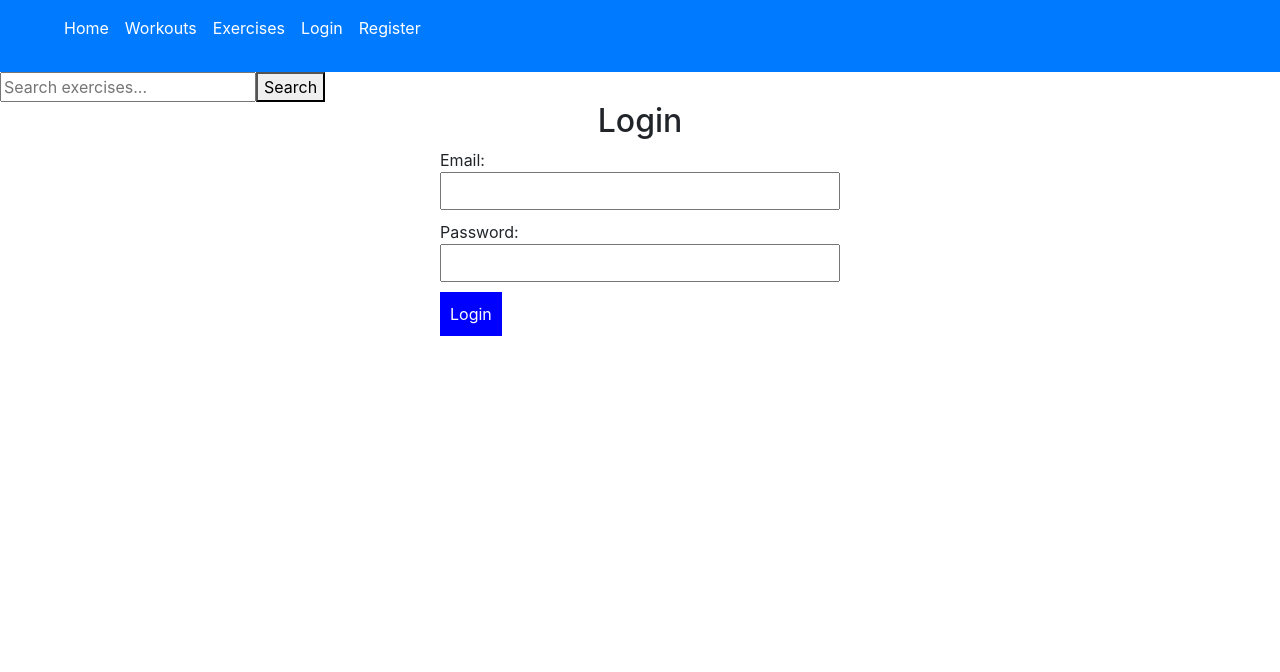
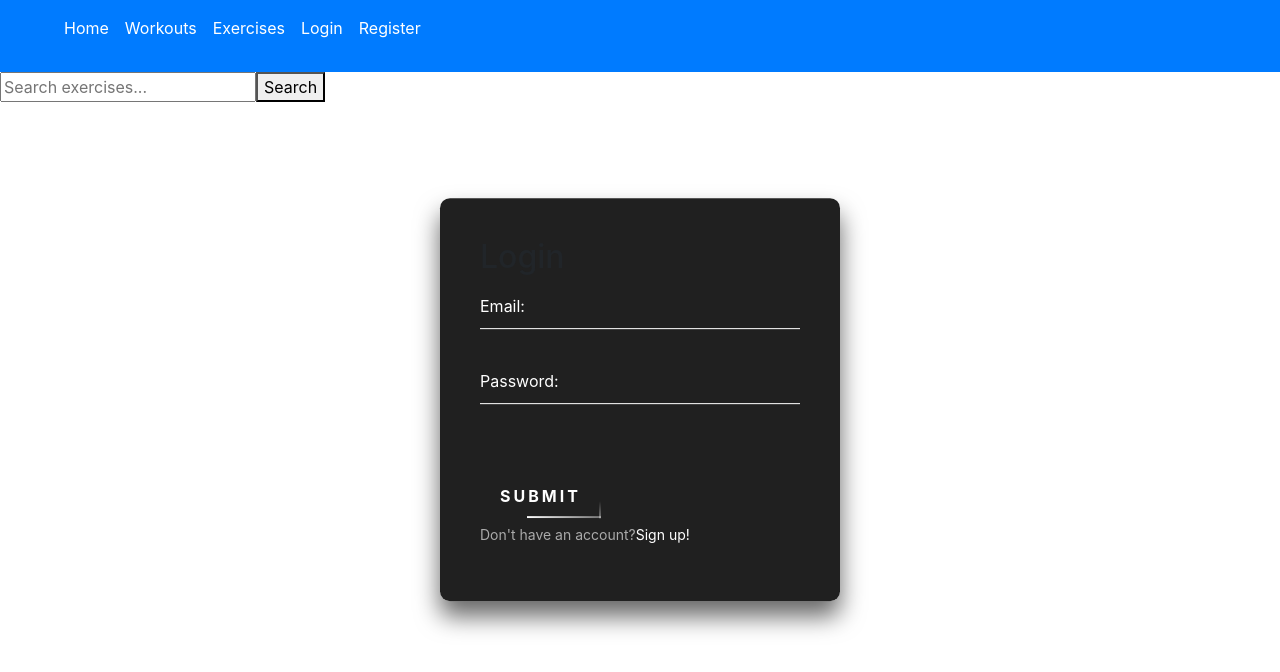
Before and after one commit to Bsquiat1/fitness-app-frontend, a React (Create React App) app: page /login in a window 1280 px wide. Shown: the top 672 px of the page. Built offline with nearby package versions, Linux system fonts and the light colour scheme; a web font is replaced by a local one.

Commit message:
login box styles

```diff
--- a/src/App.css
+++ b/src/App.css
@@ -0,0 +1,179 @@
+.login-box {
+    position: absolute;
+    top: 50%;
+    left: 50%;
+    width: 400px;
+    padding: 40px;
+    margin: 20px auto;
+    transform: translate(-50%, -55%);
+    background: rgba(8, 8, 8, 0.9);
+    box-sizing: border-box;
+    box-shadow: 0 15px 25px rgba(0,0,0,.6);
+    border-radius: 10px;
+  }
+
+  .login-box p:first-child {
+    margin: 0 0 30px;
+    padding: 0;
+    color: #fff;
+    text-align: center;
+    font-size: 1.5rem;
+    font-weight: bold;
+    letter-spacing: 1px;
+  }
+
+  .login-box .user-box {
+    position: relative;
+  }
+
+  .login-box .user-box input {
+    width: 100%;
+    padding: 10px 0;
+    font-size: 16px;
+    color: #fff;
+    margin-bottom: 30px;
+    border: none;
+    border-bottom: 1px solid #fff;
+    outline: none;
+    background: transparent;
+  }
+
+  .login-box .user-box label {
+    position: absolute;
+    top: 0;
+    left: 0;
+    padding: 10px 0;
+    font-size: 16px;
+    color: #fff;
+    pointer-events: none;
+    transition: .5s;
+  }
+
+  .login-box .user-box input:focus ~ label,
+  .login-box .user-box input:valid ~ label {
+    top: -20px;
+    left: 0;
+    color: #fff;
+    font-size: 12px;
+  }
+
+  .login-box form a {
+    position: relative;
+    display: inline-block;
+    padding: 10px 20px;
+    font-weight: bold;
+    color: #fff;
+    font-size: 16px;
+    text-decoration: none;
+    text-transform: uppercase;
+    overflow: hidden;
+    transition: .5s;
+    margin-top: 40px;
+    letter-spacing: 3px
+  }
+
+  .login-box a:hover {
+    background: #fff;
+    color: #272727;
+    border-radius: 5px;
+  }
+
+  .login-box a span {
+    position: absolute;
+    display: block;
+  }
+
+  .login-box a span:nth-child(1) {
+    top: 0;
+    left: -100%;
+    width: 100%;
+    height: 2px;
+    background: linear-gradient(90deg, transparent, #fff);
+    animation: btn-anim1 1.5s linear infinite;
+  }
+
+  @keyframes btn-anim1 {
+    0% {
+      left: -100%;
+    }
+
+    50%,100% {
+      left: 100%;
+    }
+  }
+
+  .login-box a span:nth-child(2) {
+    top: -100%;
+    right: 0;
+    width: 2px;
+    height: 100%;
+    background: linear-gradient(180deg, transparent, #fff);
+    animation: btn-anim2 1.5s linear infinite;
+    animation-delay: .375s
+  }
+
+  @keyframes btn-anim2 {
+    0% {
+      top: -100%;
+    }
+
+    50%,100% {
+      top: 100%;
+    }
+  }
+
+  .login-box a span:nth-child(3) {
+    bottom: 0;
+    right: -100%;
+    width: 100%;
+    height: 2px;
+    background: linear-gradient(270deg, transparent, #fff);
+    animation: btn-anim3 1.5s linear infinite;
+    animation-delay: .75s
+  }
+
+  @keyframes btn-anim3 {
+    0% {
+      right: -100%;
+    }
+
+    50%,100% {
+      right: 100%;
+    }
+  }
+
+  .login-box a span:nth-child(4) {
+    bottom: -100%;
+    left: 0;
+    width: 2px;
+    height: 100%;
+    background: linear-gradient(360deg, transparent, #fff);
+    animation: btn-anim4 1.5s linear infinite;
+    animation-delay: 1.125s
+  }
+
+  @keyframes btn-anim4 {
+    0% {
+      bottom: -100%;
+    }
+
+    50%,100% {
+      bottom: 100%;
+    }
+  }
+
+  .login-box p:last-child {
+    color: #aaa;
+    font-size: 14px;
+  }
+
+  .login-box a.a2 {
+    color: #fff;
+    text-decoration: none;
+  }
+
+  .login-box a.a2:hover {
+    background: transparent;
+    color: #aaa;
+    border-radius: 5px;
+  }
--- a/src/components/Login.jsx
+++ b/src/components/Login.jsx
@@ -49,19 +49,26 @@ const Login = () => {
   };
 
   return (
-    <div style={{ maxWidth: '400px', margin: '0 auto' }}>
-      <h2 style={{ textAlign: 'center' }}>Login</h2>
+    <div class="login-box">
+      <h2 >Login</h2>
       <form onSubmit={handleLogin}>
-        <div style={{ marginBottom: '10px' }}>
+        <div class="user-box">
           <label>Email:</label>
-          <input type="email" value={email} onChange={handleEmailChange} style={{ width: '100%', padding: '5px' }} />
+          <input type="email" value={email} onChange={handleEmailChange}  />
         </div>
-        <div style={{ marginBottom: '10px' }}>
+        <div class="user-box">
           <label>Password:</label>
-          <input type="password" value={password} onChange={handlePasswordChange} style={{ width: '100%', padding: '5px' }} />
+          <input type="password" value={password} onChange={handlePasswordChange}  />
         </div>
-        <button type="submit" style={{ padding: '10px', backgroundColor: 'blue', color: 'white', border: 'none' }}>Login</button>
+        <a href="#">
+      <span></span>
+      <span></span>
+      <span></span>
+      <span></span>
+      Submit
+    </a>
       </form>
+      <p>Don't have an account?<a href="" class="a2">Sign up!</a></p>
     </div>
   );
 };
```
